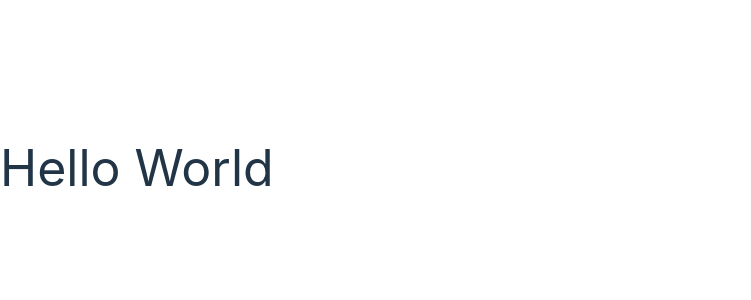
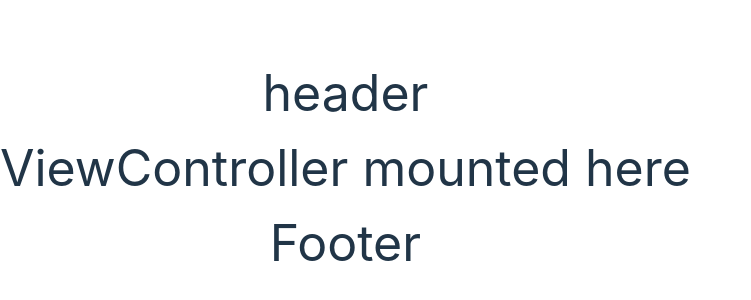
Before and after one commit to OceansFive-BO/bloshan, a React (Vite) app: page / in a window 1280 px wide. Shown: the part 232-532 px from the top of the page, without its empty margins (0-751 px from the left). Built offline with nearby package versions, Linux system fonts and the light colour scheme.

Commit message:
mounted the header and footer in the app component

```diff
--- a/src/App.jsx
+++ b/src/App.jsx
@@ -1,12 +1,24 @@
 import './App.css';
-function App() {
+
+import Header from './components/common/header/Header.jsx';
+import Footer from './components/common/footer/footer.jsx';
+
+export default function App () {
+
+  // const books = [
+  //   {title: 'Book Title 1', author: 'Author', description: 'Description'},
+  //   {title: 'Book Title 2', author: 'Author', description: 'Description'},
+  //   {title: 'Book Title 3', author: 'Author', description: 'Description'},
+  //   {title: 'Book Title 4', author: 'Author', description: 'Description'},
+  //   {title: 'Book Title 5', author: 'Author', description: 'Description'},
+  //   {title: 'Book Title 6', author: 'Author', description: 'Description'},
+  // ];
 
   return (
-
-      <div className="app">
-        Hello World
-      </div>
+    <div className="app">
+      <Header />
+      <div>ViewController mounted here</div>
+      <Footer />
+    </div>
   )
-}
-
-export default App
+};
```
